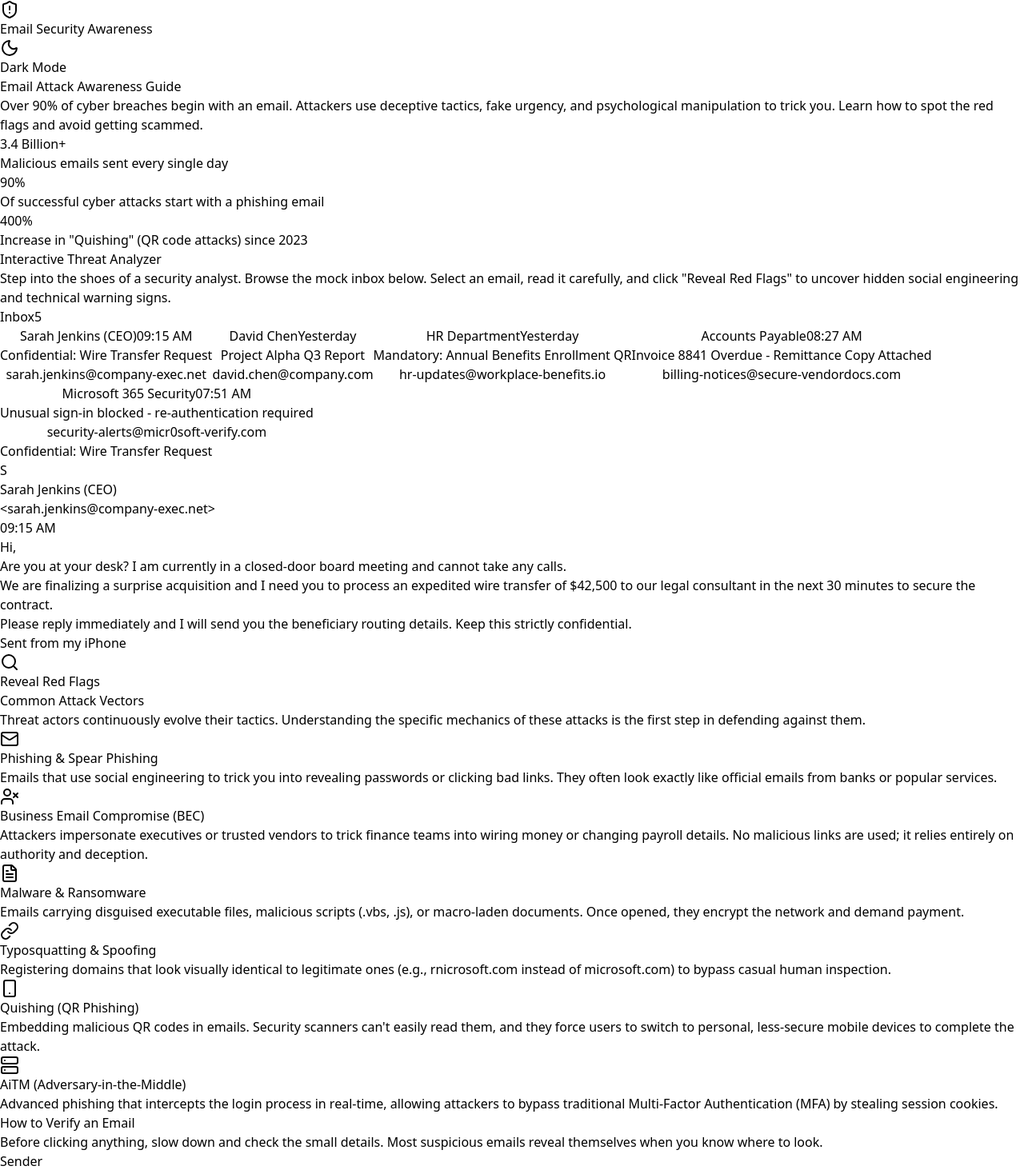
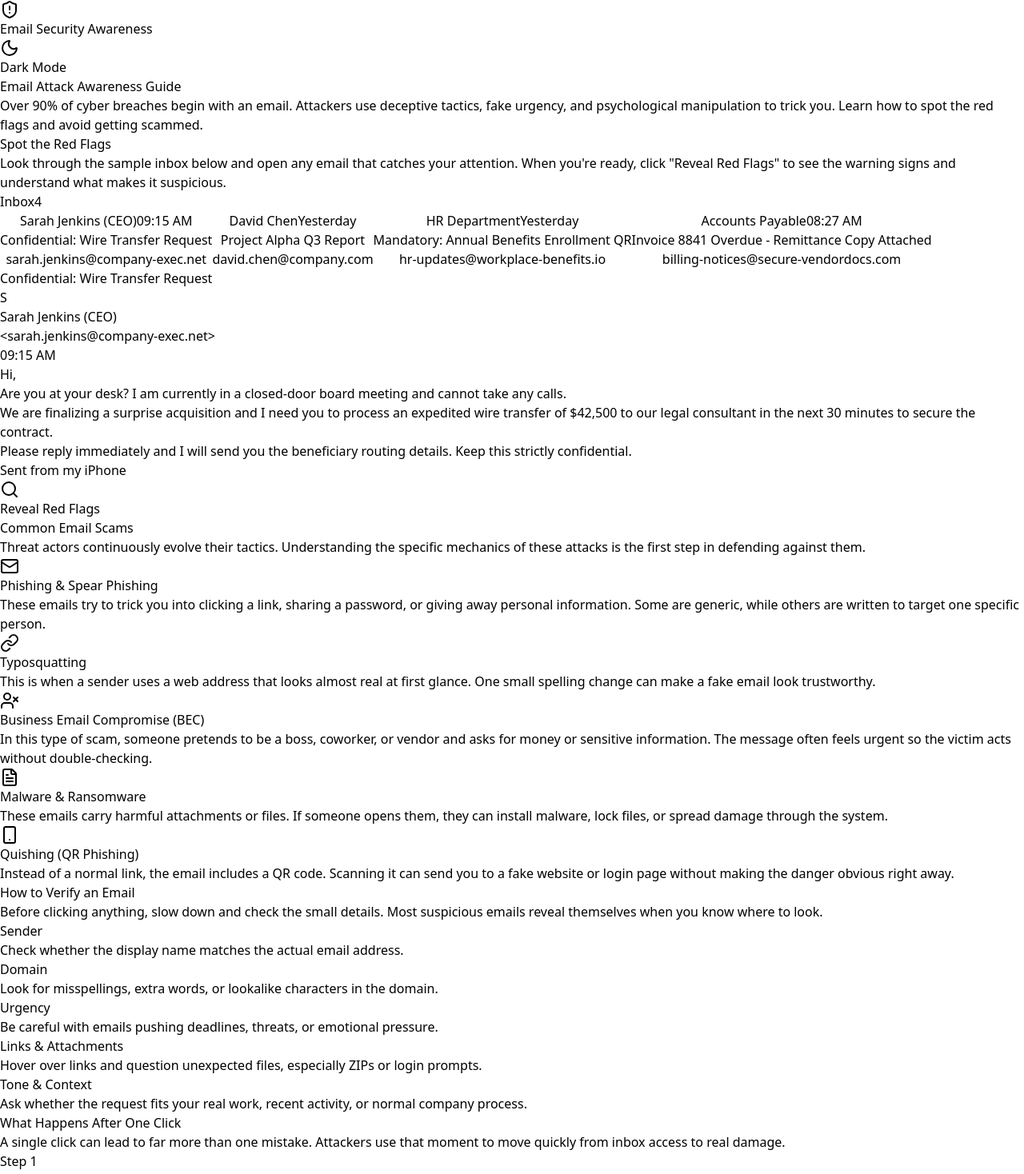
Before and after one commit to RudraPandit0504/email-security-guide, a React (Vite) app: page / in a window 1280 px wide. Shown: the top 1468 px of the page at 80% size. Built offline with nearby package versions, Linux system fonts and the light colour scheme.

Commit message:
Major changes in content

```diff
--- a/src/App.jsx
+++ b/src/App.jsx
@@ -1,5 +1,5 @@
 import React, { useEffect, useState } from 'react';
-import { ShieldAlert, Mail, Search, AlertTriangle, CheckCircle, ShieldCheck, FileText, Smartphone, UserX, Link as LinkIcon, Server, Eye, Moon, Sun } from 'lucide-react';
+import { ShieldAlert, Mail, Search, AlertTriangle, CheckCircle, ShieldCheck, FileText, Smartphone, UserX, Link as LinkIcon, Eye, Moon, Sun } from 'lucide-react';
 import { MOCK_EMAILS } from './data/mockEmails';
 import AttackCard from './components/AttackCard';
 import DefenseItem from './components/DefenseItem';
@@ -58,32 +58,14 @@ export default function App() {
         </div>
       </header>
 
-      {/* STATS BANNER */}
-      <div className={`text-white py-8 px-6 transition-colors duration-300 ${isDarkMode ? 'bg-slate-900' : 'bg-sky-700'}`}>
-        <div className={`max-w-6xl mx-auto grid grid-cols-1 md:grid-cols-3 gap-6 divide-y md:divide-y-0 md:divide-x ${isDarkMode ? 'divide-slate-700' : 'divide-sky-500/50'}`}>
-          <div className="px-4 text-center">
-            <div className="text-4xl md:text-5xl font-bold mb-2">3.4 Billion+</div>
-            <div className={`text-base md:text-lg ${isDarkMode ? 'text-slate-300' : 'text-sky-100'}`}>Malicious emails sent every single day</div>
-          </div>
-          <div className="px-4 text-center">
-            <div className="text-4xl md:text-5xl font-bold mb-2">90%</div>
-            <div className={`text-base md:text-lg ${isDarkMode ? 'text-slate-300' : 'text-sky-100'}`}>Of successful cyber attacks start with a phishing email</div>
-          </div>
-          <div className="px-4 text-center">
-            <div className="text-4xl md:text-5xl font-bold mb-2">400%</div>
-            <div className={`text-base md:text-lg ${isDarkMode ? 'text-slate-300' : 'text-sky-100'}`}>Increase in "Quishing" (QR code attacks) since 2023</div>
-          </div>
-        </div>
-      </div>
-
       <main className="max-w-6xl mx-auto px-6 py-16 space-y-24">
 
         {/* INTERACTIVE DEMO SECTION */}
         <section id="interactive-demo" className="scroll-mt-24">
           <div className="mb-10 text-center max-w-3xl mx-auto">
-            <h2 className="text-4xl md:text-5xl font-bold mb-4">Interactive Threat Analyzer</h2>
+            <h2 className="text-4xl md:text-5xl font-bold mb-4">Spot the Red Flags</h2>
             <p className={`text-lg md:text-xl leading-relaxed ${isDarkMode ? 'text-slate-300' : 'text-slate-600'}`}>
-              Step into the shoes of a security analyst. Browse the mock inbox below. Select an email, read it carefully, and click "Reveal Red Flags" to uncover hidden social engineering and technical warning signs.
+              Look through the sample inbox below and open any email that catches your attention. When you're ready, click "Reveal Red Flags" to see the warning signs and understand what makes it suspicious.
             </p>
           </div>
 
@@ -204,49 +186,53 @@ export default function App() {
         {/* TYPES OF ATTACKS GRID */}
         <section>
           <div className="mb-10 text-center max-w-3xl mx-auto">
-            <h2 className="text-4xl md:text-5xl font-bold mb-4">Common Attack Vectors</h2>
+            <h2 className="text-4xl md:text-5xl font-bold mb-4">Common Email Scams</h2>
             <p className={`text-lg md:text-xl leading-relaxed ${isDarkMode ? 'text-slate-300' : 'text-slate-600'}`}>
               Threat actors continuously evolve their tactics. Understanding the specific mechanics of these attacks is the first step in defending against them.
             </p>
           </div>
 
-          <div className="grid grid-cols-1 md:grid-cols-2 lg:grid-cols-3 gap-6">
+          <div className="grid grid-cols-1 md:grid-cols-2 xl:grid-cols-6 gap-6">
+            <div className="xl:col-span-2">
               <AttackCard
                 icon={<Mail className="w-7 h-7 text-sky-500" />}
                 title="Phishing & Spear Phishing"
-              description="Emails that use social engineering to trick you into revealing passwords or clicking bad links. They often look exactly like official emails from banks or popular services."
+                description="These emails try to trick you into clicking a link, sharing a password, or giving away personal information. Some are generic, while others are written to target one specific person."
                 isDarkMode={isDarkMode}
               />
+            </div>
+            <div className="xl:col-span-2">
+              <AttackCard
+                icon={<LinkIcon className="w-7 h-7 text-cyan-500" />}
+                title="Typosquatting"
+                description="This is when a sender uses a web address that looks almost real at first glance. One small spelling change can make a fake email look trustworthy."
+                isDarkMode={isDarkMode}
+              />
+            </div>
+            <div className="xl:col-span-2">
               <AttackCard
                 icon={<UserX className="w-7 h-7 text-cyan-500" />}
                 title="Business Email Compromise (BEC)"
-              description="Attackers impersonate executives or trusted vendors to trick finance teams into wiring money or changing payroll details. No malicious links are used; it relies entirely on authority and deception."
+                description="In this type of scam, someone pretends to be a boss, coworker, or vendor and asks for money or sensitive information. The message often feels urgent so the victim acts without double-checking."
                 isDarkMode={isDarkMode}
               />
+            </div>
+            <div className="xl:col-span-2 xl:col-start-2">
               <AttackCard
                 icon={<FileText className="w-7 h-7 text-sky-500" />}
                 title="Malware & Ransomware"
-              description="Emails carrying disguised executable files, malicious scripts (.vbs, .js), or macro-laden documents. Once opened, they encrypt the network and demand payment."
+                description="These emails carry harmful attachments or files. If someone opens them, they can install malware, lock files, or spread damage through the system."
                 isDarkMode={isDarkMode}
               />
-            <AttackCard
-              icon={<LinkIcon className="w-7 h-7 text-cyan-500" />}
-              title="Typosquatting & Spoofing"
-              description="Registering domains that look visually identical to legitimate ones (e.g., rnicrosoft.com instead of microsoft.com) to bypass casual human inspection."
-              isDarkMode={isDarkMode}
-            />
+            </div>
+            <div className="md:col-span-2 xl:col-span-2 xl:col-start-4">
               <AttackCard
                 icon={<Smartphone className="w-7 h-7 text-sky-500" />}
                 title="Quishing (QR Phishing)"
-              description="Embedding malicious QR codes in emails. Security scanners can't easily read them, and they force users to switch to personal, less-secure mobile devices to complete the attack."
+                description="Instead of a normal link, the email includes a QR code. Scanning it can send you to a fake website or login page without making the danger obvious right away."
                 isDarkMode={isDarkMode}
               />
-            <AttackCard
-              icon={<Server className="w-7 h-7 text-cyan-500" />}
-              title="AiTM (Adversary-in-the-Middle)"
-              description="Advanced phishing that intercepts the login process in real-time, allowing attackers to bypass traditional Multi-Factor Authentication (MFA) by stealing session cookies."
-              isDarkMode={isDarkMode}
-            />
+            </div>
           </div>
         </section>
 
--- a/src/components/AttackCard.jsx
+++ b/src/components/AttackCard.jsx
@@ -2,7 +2,7 @@ import React from 'react';
 
 export default function AttackCard({ icon, title, description, isDarkMode = false }) {
     return (
-        <div className={`p-7 md:p-8 rounded-2xl border shadow-sm hover:shadow-md transition-shadow min-h-[260px] ${isDarkMode ? 'bg-slate-900 border-slate-800' : 'bg-white border-slate-200'}`}>
+        <div className={`h-full p-7 md:p-8 rounded-2xl border shadow-sm hover:shadow-md transition-shadow min-h-[260px] ${isDarkMode ? 'bg-slate-900 border-slate-800' : 'bg-white border-slate-200'}`}>
             <div className={`w-14 h-14 rounded-xl flex items-center justify-center border mb-5 ${isDarkMode ? 'bg-slate-950 border-slate-800' : 'bg-slate-50 border-slate-100'}`}>
                 {icon}
             </div>
--- a/src/data/mockEmails.jsx
+++ b/src/data/mockEmails.jsx
@@ -94,31 +94,5 @@ export const MOCK_EMAILS = [
             { type: 'pressure', text: 'service disruption... account may be placed on hold', reason: 'Payment Pressure: Financial urgency is used to push victims into opening attachments before verifying whether the invoice is real.' },
             { type: 'context', text: 'generic vendor notice', reason: 'Lack of Business Context: The message gives no specific project, contact, or purchase history that a legitimate invoice reminder would normally include.' }
         ]
-    },
-    {
-        id: 5,
-        sender: 'Microsoft 365 Security',
-        emailAddress: 'security-alerts@micr0soft-verify.com',
-        subject: 'Unusual sign-in blocked - re-authentication required',
-        date: '07:51 AM',
-        isMalicious: true,
-        content: (
-            <div className="space-y-4">
-                <p>Hello,</p>
-                <p>We detected an unusual sign-in attempt on your Microsoft 365 account from a new location. The attempt was blocked, but your active session must now be re-authenticated to keep mailbox access enabled.</p>
-                <p>Please complete the secure sign-in review below using your current password and Microsoft Authenticator approval:</p>
-                <div className="p-3 bg-blue-50 text-blue-600 underline rounded cursor-pointer inline-block">
-                    [https://login.micr0soft-verify.com/session-review](https://login.micr0soft-verify.com/session-review)
-                </div>
-                <p>For security reasons, the review window expires in 10 minutes. If you delay, all active sessions will be revoked and you may lose access to recent mail activity.</p>
-                <p>Microsoft 365 Identity Protection</p>
-            </div>
-        ),
-        flags: [
-            { type: 'domain', text: 'micr0soft-verify.com', reason: 'Lookalike Domain: The sender and link use a zero in place of the second "o" in Microsoft, a common trick used in credential theft campaigns.' },
-            { type: 'aitm', text: 'use your current password and Microsoft Authenticator approval', reason: 'AiTM Setup: Adversary-in-the-Middle phishing pages proxy the real login flow so they can steal both credentials and authenticated session cookies in real time.' },
-            { type: 'session', text: 're-authenticated to keep mailbox access enabled', reason: 'Session-Themed Lure: Messages about preserving a live session are often crafted to make the fake login page feel more believable and time-sensitive.' },
-            { type: 'urgency', text: 'review window expires in 10 minutes', reason: 'Forced Urgency: Tight countdowns are meant to stop you from independently opening Microsoft 365 and checking whether the alert is legitimate.' }
-        ]
     }
 ];
```
Lines whose indentation alone changed are shown as unchanged.
